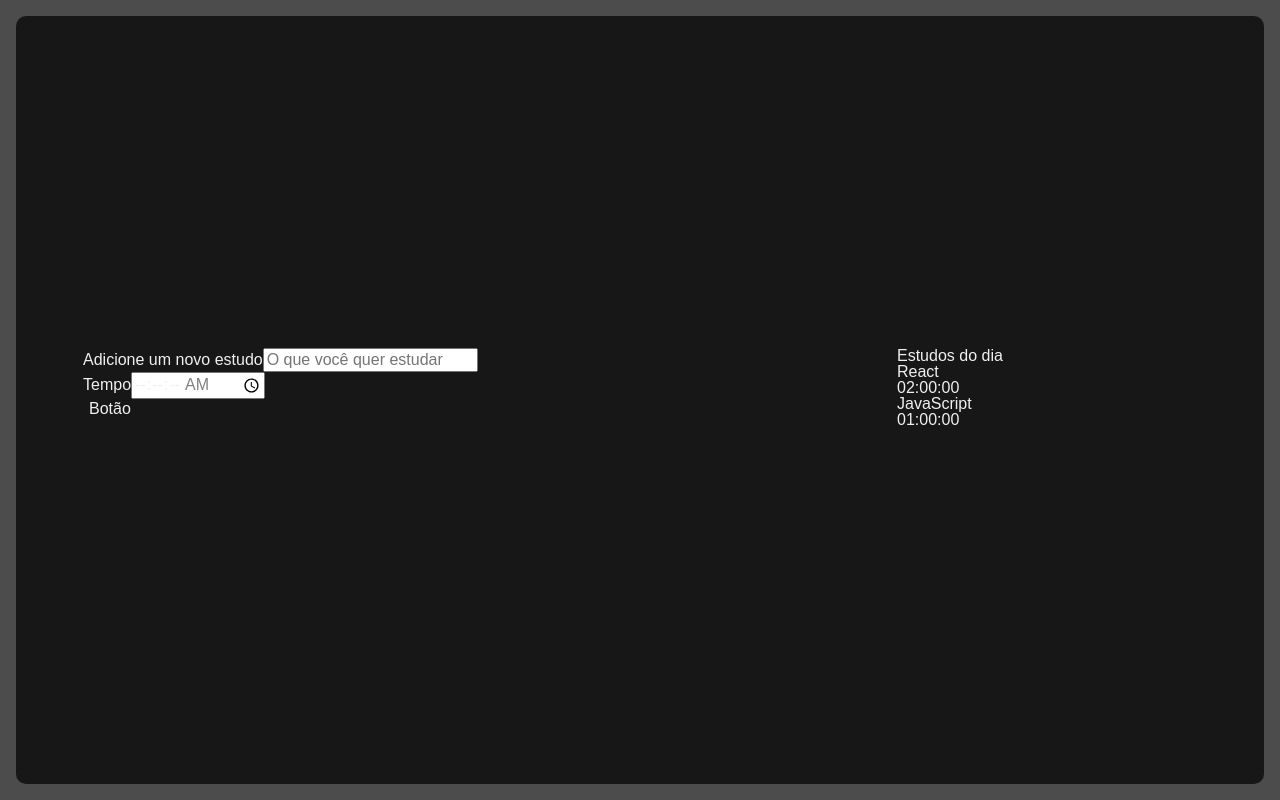
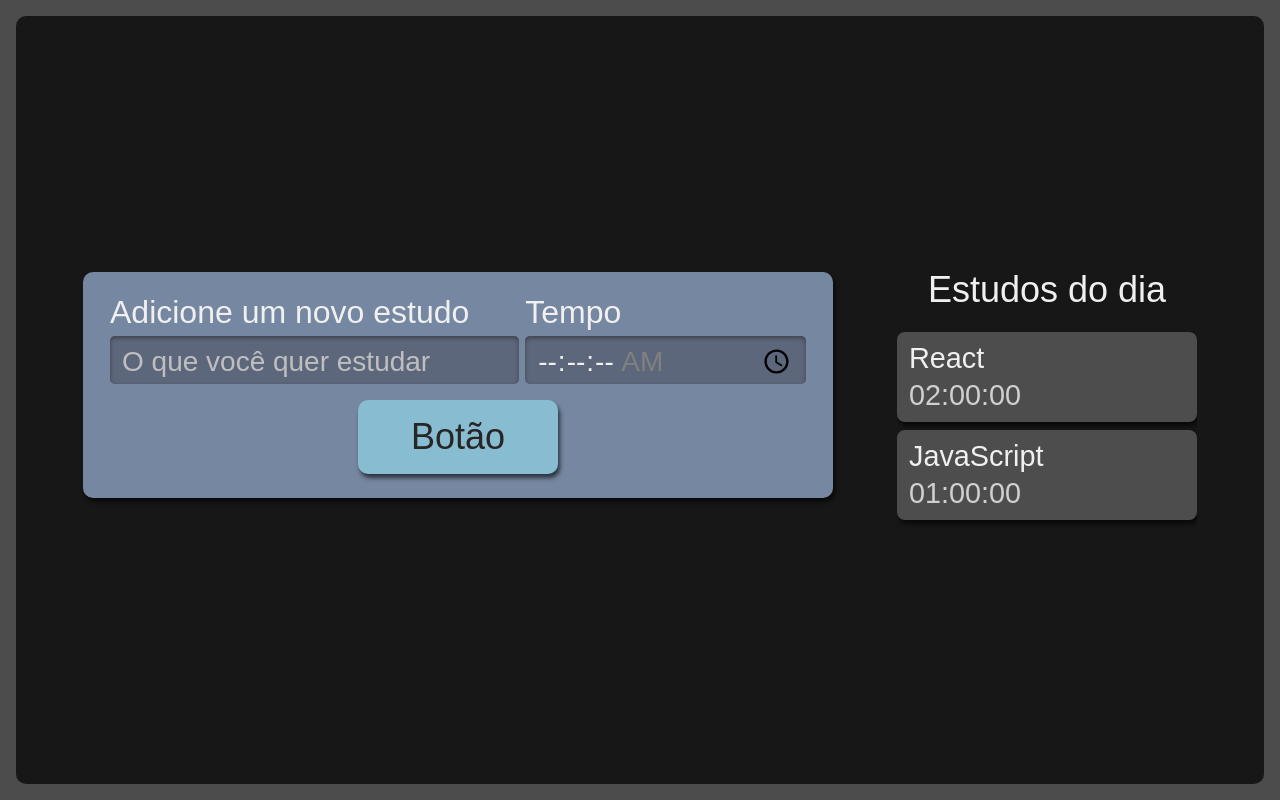
Before and after one commit to FabTrindade/easy-study, a React (Create React App) app: page / in a window 1280 px wide. Built offline with nearby package versions, Linux system fonts and the light colour scheme.

Commit message:
Styling the app screen with scss.

```diff
--- a/src/components/botao/index.tsx
+++ b/src/components/botao/index.tsx
@@ -1,9 +1,10 @@
 import React from 'react';
+import './style.scss';
 
 class Botao extends React.Component{
     render () {
         return (
-            <button>
+            <button className='botao'>
                 Botão
             </button>
         )
--- /dev/null
+++ b/src/components/botao/style.scss
@@ -0,0 +1,25 @@
+.botao {
+    align-self: center;
+    background-color: #88bcd1;
+    border-radius: 10px;
+    box-shadow: 2px 4px 4px #0000009F;
+    color: #272626;
+    cursor: pointer;
+    font-size: 1.25rem;
+    padding: 16px;
+    width: 150px;
+
+    &:active {
+      background-color: #7CA6B7;
+      box-shadow: 2px 2px 4px #0000009F inset;
+    }
+  }
+
+  @media screen and (min-width: 1280px) {
+    .botao {
+      grid-column-start: span 2;
+      justify-self: center;
+      width: 200px;
+      font-size: 2.25rem;
+    }
+  }
--- a/src/components/formulario/index.tsx
+++ b/src/components/formulario/index.tsx
@@ -1,12 +1,13 @@
 import React from 'react';
 import Botao from '../botao';
+import './style.scss';
 
 class Formulario extends React.Component {
 
     render() {
         return (
-            <form>
-                <div>
+            <form className='novaTarefa'>
+                <div className='inputContainer'>
                     <label htmlFor='tarefa'>
                         Adicione um novo estudo
                     </label>
@@ -19,7 +20,7 @@
                     />
                 </div>
 
-                <div>
+                <div className='inputContainer'>
                     <label htmlFor='tempo'>
                         Tempo
                     </label>
--- /dev/null
+++ b/src/components/formulario/style.scss
@@ -0,0 +1,61 @@
+.novaTarefa {
+    display:flex;
+    flex-direction: column;
+    grid-area: nova-tarefa;
+    background-color: #7687A1;
+    border-radius: 10px;
+    box-shadow: 2px 4px 4px #0000009F;
+    padding: 12px;
+
+    .inputContainer {
+      display: flex;
+      flex-direction: column;
+      width: 100%;
+      margin-bottom: 16px;
+
+      label {
+        margin-bottom: 8px;
+        font-size: 1.25rem;
+      }
+
+      input {
+        width: 100%;
+        padding: 8px 12px 4px;
+        box-sizing: border-box;
+        border: unset;
+        border-radius: 5px;
+        background-color: #5D677C;
+        box-shadow: 0px 2px 4px #2D2B2B9F inset;
+
+        &::placeholder {
+          color: #BFBFBF;
+        }
+      }
+    }
+
+    @media screen and (min-width: 1280px) {
+      flex-direction: row;
+      flex-wrap: wrap;
+      justify-content: space-around;
+      font-size: 2.25rem;
+      padding: 24px;
+      box-sizing: border-box;
+
+      .inputContainer {
+        width: calc(60% - 12px);
+
+        &:last-of-type {
+          width: 40%;
+        }
+
+        label {
+          font-size: 2rem;
+        }
+
+        input {
+          height: 100%;
+          font-size: 1.75rem;
+        }
+      }
+    }
+  }
--- a/src/components/lista/index.tsx
+++ b/src/components/lista/index.tsx
@@ -1,4 +1,5 @@
 import React from 'react';
+import './style.scss';
 
 function Lista() {
     const tarefas = [
@@ -12,11 +13,11 @@
         }];
 
     return (
-        <aside>
+        <aside className='listaTarefas'>
             <h2>Estudos do dia</h2>
             <ul>
                 {tarefas.map((item, index) => (
-                    <li key={index}>
+                    <li key={index} className='item'>
                         <h3>{item.tarefa}</h3>
                         <span>{item.tempo}</span>
                     </li>
--- /dev/null
+++ b/src/components/lista/style.scss
@@ -0,0 +1,75 @@
+.listaTarefas {
+    grid-area: tarefas;
+    height: 100%;
+
+    h2 {
+      font-size: 1.25rem;
+      margin-bottom: 12px;
+    }
+
+    ul {
+      max-height: 350px;
+      overflow-y: scroll;
+        scrollbar-width: thin;
+    }
+
+    @media screen and (min-width:1280px) {
+
+      h2{
+        text-align: center;
+        font-size: 2.25rem;
+        margin-bottom: 24px;
+      }
+
+      ul {
+        overflow: auto;
+        max-height: 500px;
+      }
+    }
+  }
+
+  .item {
+    background-color: #4D4D4D;
+    border-radius: 8px;
+    box-shadow: 2px 4px 4px #0000009F;
+    padding: 12px;
+    margin-bottom: 8px;
+    position: relative;
+    cursor: pointer;
+
+    h3 {
+      margin-bottom: 8px;
+      word-break: break-all;
+    }
+
+    span {
+      color: #D0D0D0;
+    }
+
+    @media screen and (min-width:1280px) {
+      font-size: 1.8rem;
+    }
+  }
+
+  .itemSelecionado {
+    background-color: #292929;
+    box-shadow: 2px 4px 4px #0000009F inset;
+  }
+
+  .itemCompletado {
+    background-color: #566F42;
+    cursor: auto;
+
+    .concluido {
+      display: block;
+      background-image: url('../../assets/img/check-mark.svg');
+      background-repeat: no-repeat;
+      background-size: 38px 38px;
+      position: absolute;
+      top: 50%;
+      right: 12px;
+      transform: translateY(-50%);
+      width: 42px;
+      height: 43px;
+    }
+  }
```
Also changed, not shown: src/assets/img/check-mark.svg (added).
